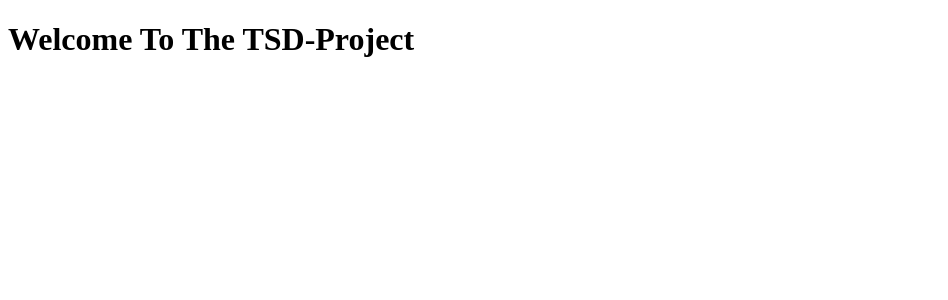
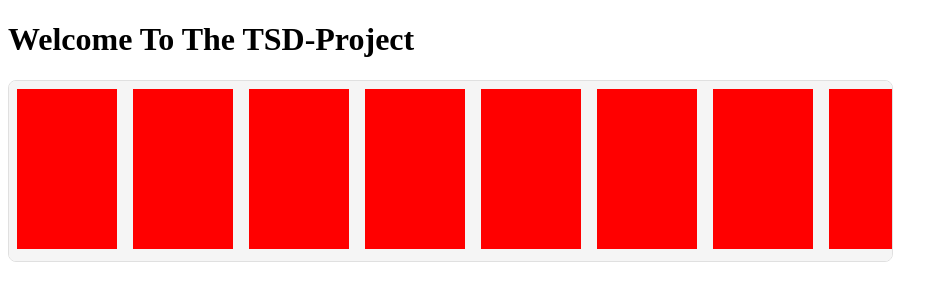
Before and after one commit to Mohamad-atwi/Plannig-pocker, a React (Create React App) app in the folder frontend/: page / in a window 1280 px wide. Shown: the top 300 px of the page, without its empty margins (0-948 px from the left). Built offline with nearby package versions, Linux system fonts and the light colour scheme.

Commit message:
scrollbox

```diff
--- a/frontend/package.json
+++ b/frontend/package.json
@@ -3,6 +3,9 @@
   "version": "0.1.0",
   "private": true,
   "dependencies": {
+    "@emotion/react": "^11.10.6",
+    "@emotion/styled": "^11.10.6",
+    "@mui/material": "^5.11.14",
     "@testing-library/jest-dom": "^5.16.5",
     "@testing-library/react": "^13.4.0",
     "@testing-library/user-event": "^13.5.0",
--- a/frontend/src/App.js
+++ b/frontend/src/App.js
@@ -1,7 +1,9 @@
+import Overflow from "./component/deck-scroller/DeckCard";
 function App() {
   return (
     <div className="App">
       <h1>Welcome To The TSD-Project</h1>
+      <Overflow/>
     </div>
   );
 }
--- /dev/null
+++ b/frontend/src/component/deck-scroller/DeckCard.css
@@ -0,0 +1,10 @@
+.deckbox{
+    width: 100%;
+}
+.deckcard{
+    display:inline-flex;
+}
+.Deck{
+    width: 70%;
+
+}
--- /dev/null
+++ b/frontend/src/component/deck-scroller/DeckCard.js
@@ -0,0 +1,40 @@
+import * as React from 'react';
+import Box from '@mui/material/Box';
+import "./DeckCard.css";
+export default function Overflow() {
+    return (
+        <div className='Deck'>
+            <Box
+                component="div"
+                sx={{
+                    overflow: 'auto',
+                    my: 2,
+                    p: 1,
+                    bgcolor: (theme) =>
+                        theme.palette.mode === 'dark' ? '#101010' : 'grey.100',
+                    color: (theme) =>
+                        theme.palette.mode === 'dark' ? 'grey.300' : 'grey.800',
+                    border: '1px solid',
+                    borderColor: (theme) =>
+                        theme.palette.mode === 'dark' ? 'grey.800' : 'grey.300',
+                    borderRadius: 2
+                }}
+            >
+                <div class="deckcard">
+                    <div style={{ width: '100px', height: '10rem', backgroundColor: 'red', marginRight:'1rem' }} />
+                    <div style={{ width: '100px', height: '10rem', backgroundColor: 'red', marginRight:'1rem' }} />
+                    <div style={{ width: '100px', height: '10rem', backgroundColor: 'red', marginRight:'1rem' }} />
+                    <div style={{ width: '100px', height: '10rem', backgroundColor: 'red', marginRight:'1rem' }} />
+                    <div style={{ width: '100px', height: '10rem', backgroundColor: 'red', marginRight:'1rem' }} />
+                    <div style={{ width: '100px', height: '10rem', backgroundColor: 'red', marginRight:'1rem' }} />
+                    <div style={{ width: '100px', height: '10rem', backgroundColor: 'red', marginRight:'1rem' }} />
+                    <div style={{ width: '100px', height: '10rem', backgroundColor: 'red', marginRight:'1rem' }} />
+                    <div style={{ width: '100px', height: '10rem', backgroundColor: 'red', marginRight:'1rem' }} />
+                    <div style={{ width: '100px', height: '10rem', backgroundColor: 'red', marginRight:'1rem' }} />
+                    <div style={{ width: '100px', height: '10rem', backgroundColor: 'red', marginRight:'1rem' }} />
+                </div>
+
+            </Box>
+        </div>
+    );
+}
```
Also changed, not shown: 1 other file (tests, documents, lock files or other folders).
